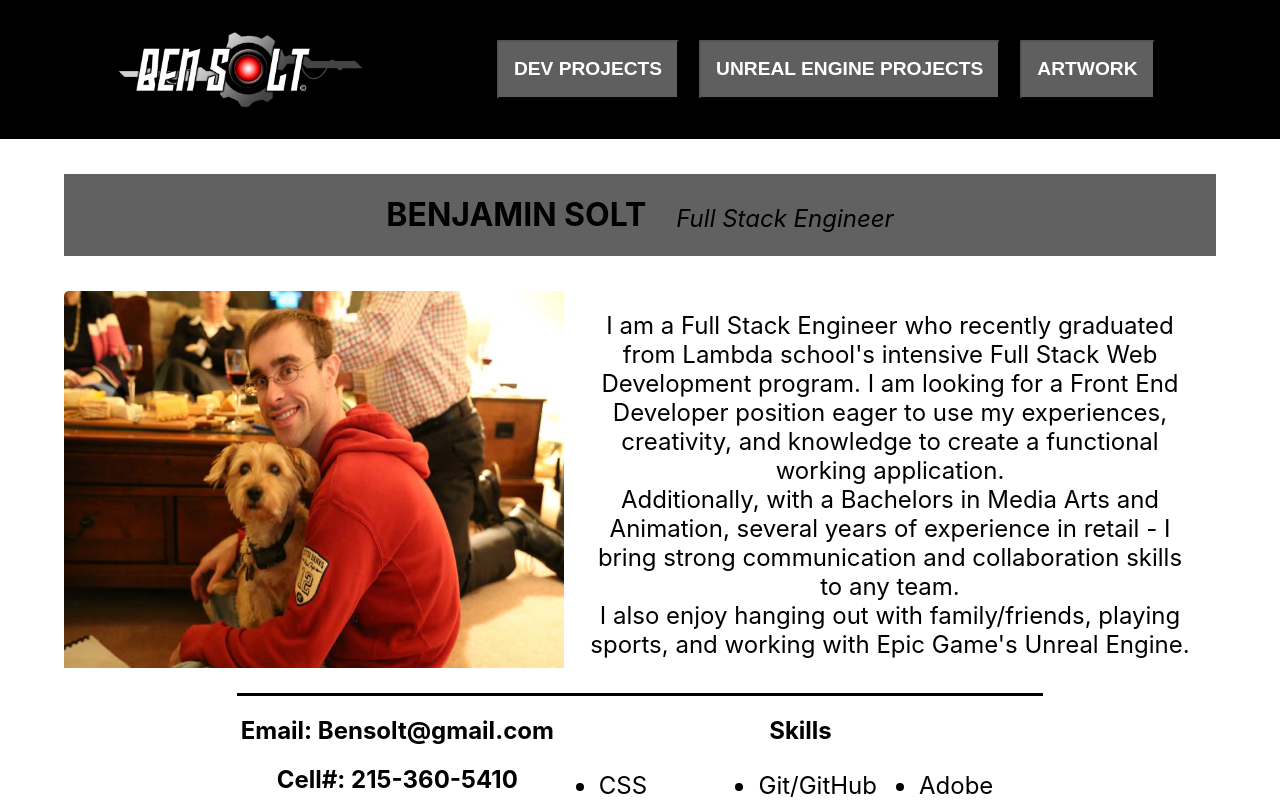
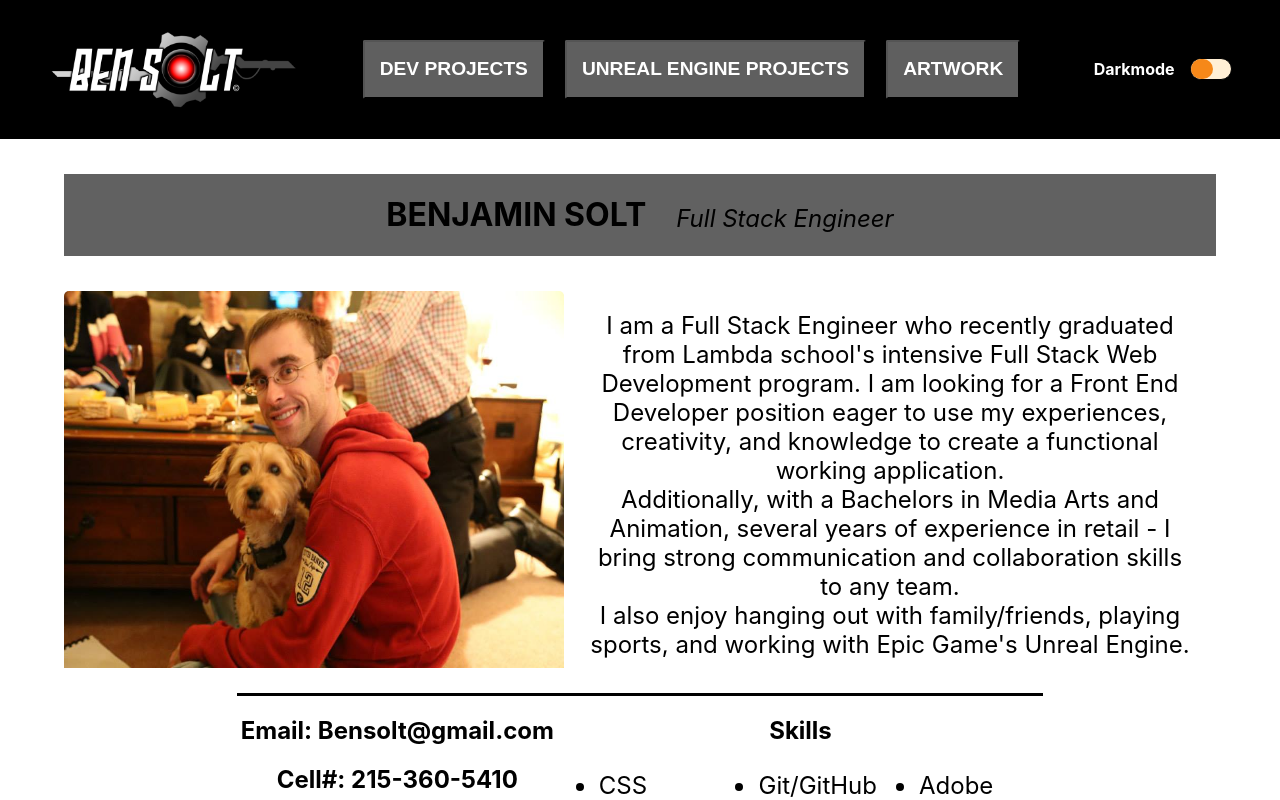
Before and after one commit to BenSolt/MyPortfolio, a React (Create React App) app in the folder portfolio/: page / in a window 1280 px wide. Shown: the top 800 px of the page. Built offline with nearby package versions, Linux system fonts and the light colour scheme.

Commit message:
commented back in dark mode toggle

```diff
--- a/portfolio/src/components/navbar/Navbar.js
+++ b/portfolio/src/components/navbar/Navbar.js
@@ -46,7 +46,7 @@ export default function Navbar() {
 
             </nav>
 
-            {/* <div className="darkModeHolder">
+            <div className="darkModeHolder">
                 <h4 className="navtext">Darkmode</h4>
                 <div className="dark-mode__toggle">
                     <div
@@ -54,7 +54,7 @@ export default function Navbar() {
                     className={darkMode ? 'toggle toggled' : 'toggle'}
                     />
                 </div>
-            </div>        */}
+            </div>
 
         </div>
 
```
